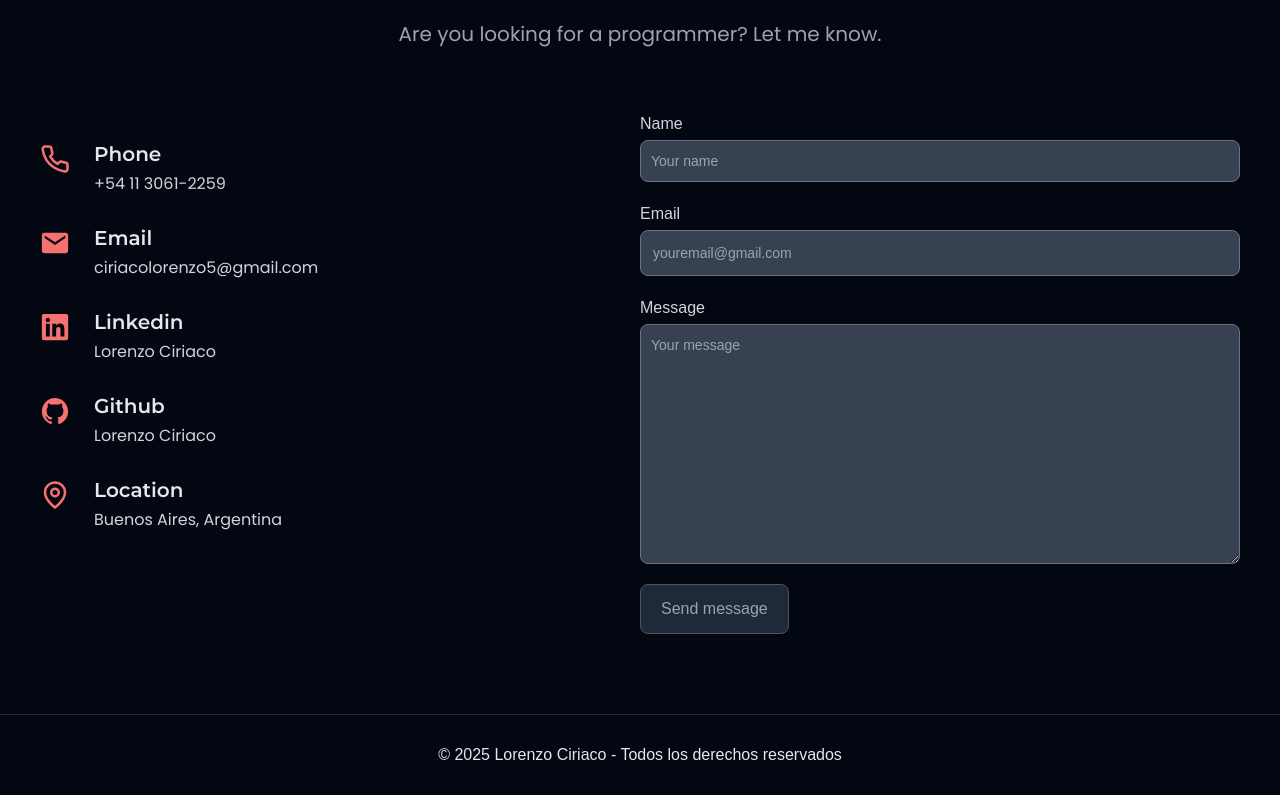
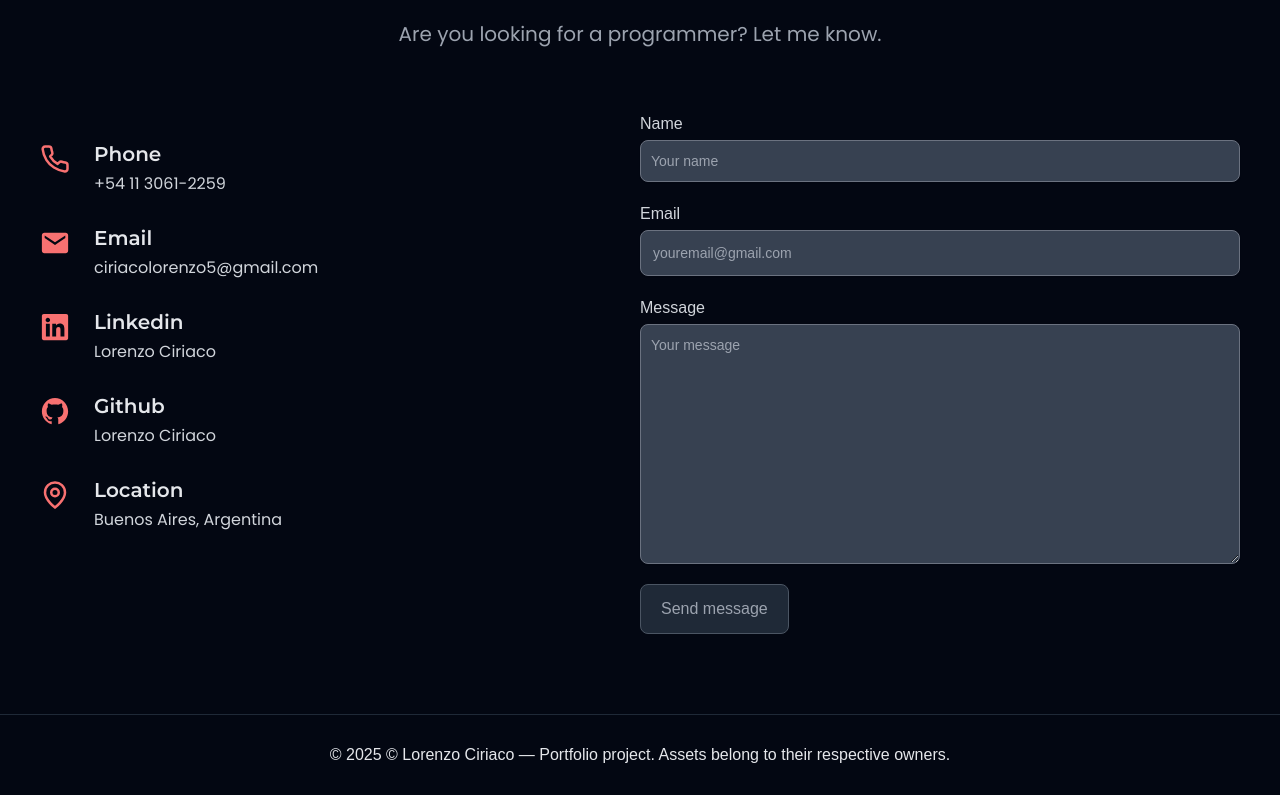
Before and after one commit to Lolociriaco/Portfolio, a Next.js app: page / in a window 1280 px wide. Shown: the part 3991-4786 px from the top of the page. Built offline with nearby package versions, Linux system fonts and the light colour scheme; a web font is replaced by a local one.

Commit message:
Add copyright and assets disclaimer

```diff
--- a/src/app/layout.tsx
+++ b/src/app/layout.tsx
@@ -34,7 +34,8 @@ export default function RootLayout({
 
         {/* Footer */}
         <footer className="block bg-gray-950 border-t border-gray-800 text-gray-200 text-center p-7">
-          © {currentYear} Lorenzo Ciriaco - Todos los derechos reservados
+          © {currentYear} © Lorenzo Ciriaco — Portfolio project. Assets belong to their respective owners.
+
         </footer>
 
       </body>
```
